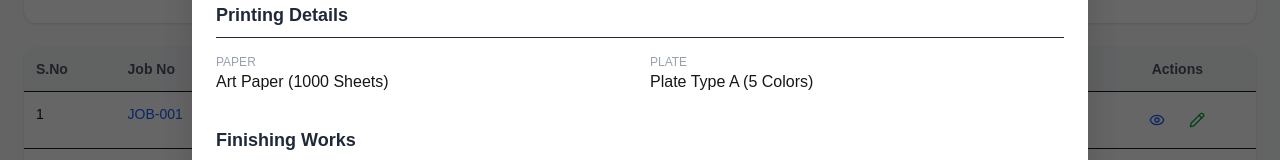
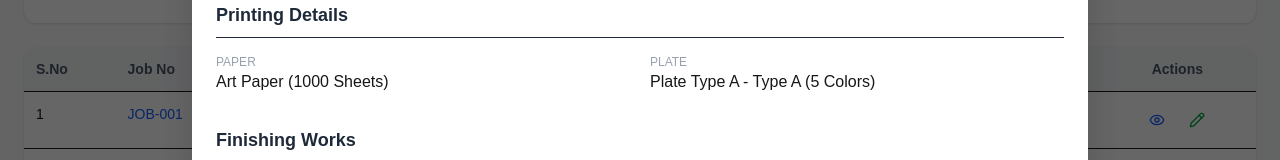
Before and after one commit to Akila1804/raj-billing, a Next.js app: page /job-card in a window 1280 px wide. Both pictures are taken after a click on the button 1157 px from the left and 506 px from the top of the page. Shown: the part 386-546 px from the top of the page. Built offline with nearby package versions, Linux system fonts and the light colour scheme.

Commit message:
Dropdown

```diff
--- a/page-modules/JobCard/JobCardPage/JobCardPage.tsx
+++ b/page-modules/JobCard/JobCardPage/JobCardPage.tsx
@@ -27,6 +27,7 @@ const estimate: JobCard[] = [
     paper_printing_type: "Single Side",
     plate_com_name: "Plate Type A",
     plate_color: "5",
+    plate_type: "Type A",
     lamination: true,
     lamination_type: "Glossy",
     lamination_com_name: "Company A",
@@ -60,6 +61,7 @@ const estimate: JobCard[] = [
     paper_qty_unit: "Sheets",
     paper_printing_type: "Single Side",
     plate_com_name: "Plate Type A",
+    plate_type: "Type A",
     plate_color: "5",
     lamination: false,
     lamination_type: "",
@@ -569,7 +571,8 @@ export default function JobCardPage() {
                   <div>
                     <p className="text-xs uppercase text-gray-400">Plate</p>
                     <p>
-                      {selectedJob.plate_com_name || "Not Available"} (
+                      {selectedJob.plate_com_name || "Not Available"} -{" "}
+                      {selectedJob.plate_type || "Not Available"} (
                       {selectedJob.plate_color || "-"} Colors)
                     </p>
                   </div>
```
